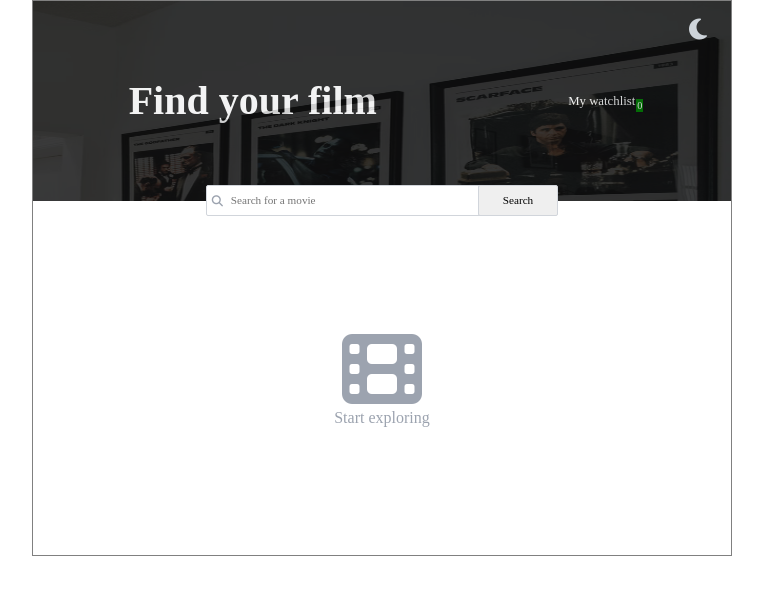
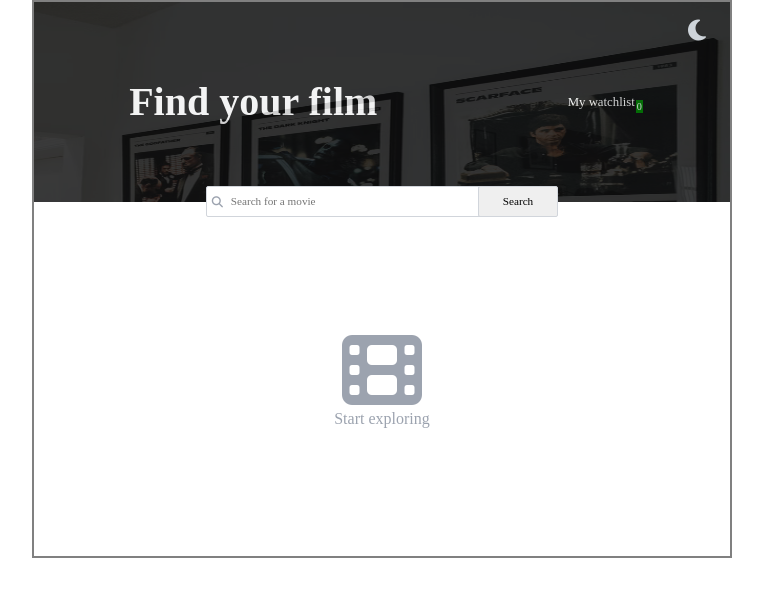
Before and after one commit to MrRojodgaf/movie-watchlist1, a plain HTML site: page index.html in a window 1280 px wide. Shown: the whole page, without its empty margins (258-1021 px from the left). Drawn offline with nearby package versions, Linux system fonts and the light colour scheme.

Commit message:
Update index.css

```diff
--- a/index.css
+++ b/index.css
@@ -12,7 +12,7 @@ html, body {
     max-width: 700px;
     width: 100%;
     margin: auto;
-    border: 1px solid grey;
+    border: 2px solid grey;
 }
 
 .header {
```
